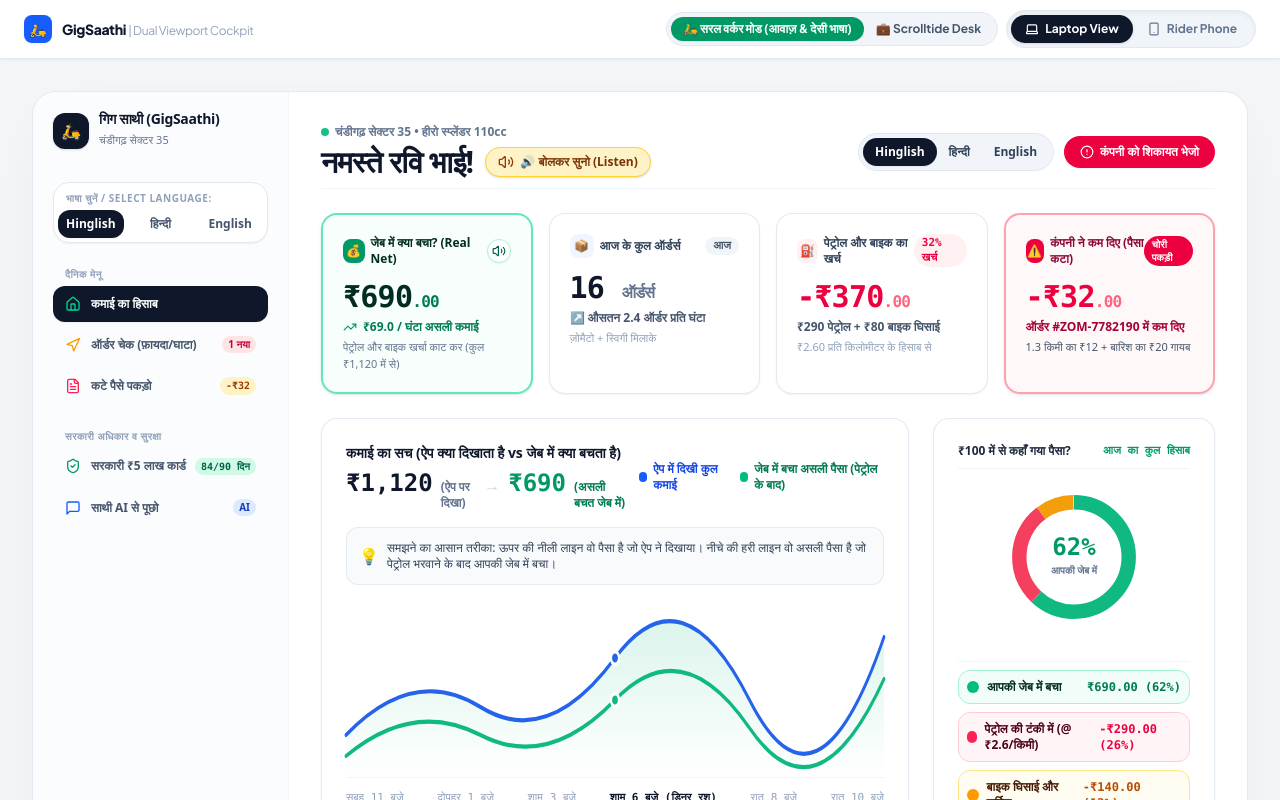
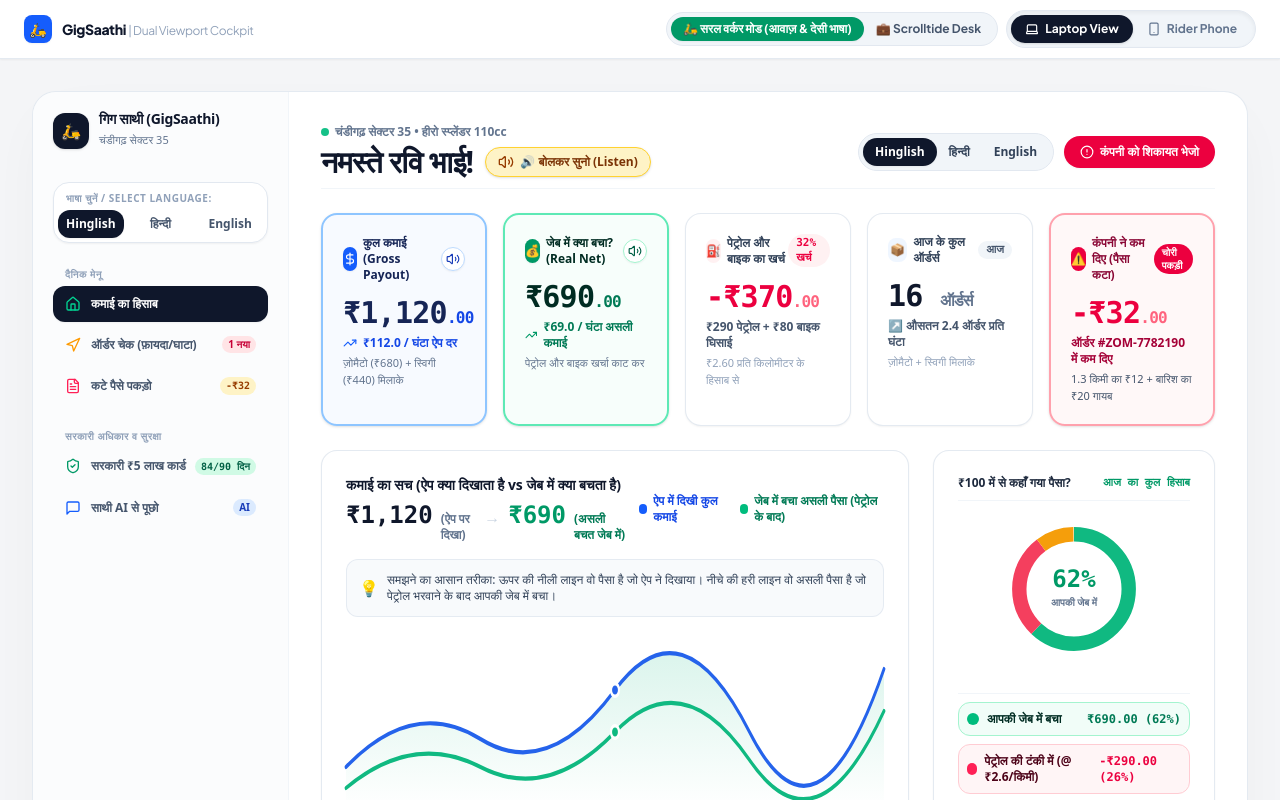
Before and after one commit to naman7r/gig-saathi, a React (Vite) app: page / in a window 1280 px wide. Shown: the top 800 px of the page. Built offline with nearby package versions, Linux system fonts and the light colour scheme.

Commit message:
feat(ui): add dedicated KPI card for Total Gross Earnings with voice audio reader

```diff
--- a/src/components/SightlineDashboard.jsx
+++ b/src/components/SightlineDashboard.jsx
@@ -33,6 +33,11 @@
     voiceBtnListen: '🔊 बोलकर सुनो (Listen)',
     voiceBtnStop: 'आवाज़ बंद करें (Stop)',
     disputeBtnTop: 'कंपनी को शिकायत भेजो',
+    grossTitle: 'कुल कमाई (Gross Payout)',
+    grossSub: 'ज़ोमैटो (₹680) + स्विगी (₹440) मिलाके',
+    grossBadge: 'ऐप कमाई',
+    grossRate: '₹112.0 / घंटा ऐप दर',
+    audioGross: 'आज आपकी ज़ोमैटो और स्विगी मिलाकर कुल सकल कमाई 1120 रुपये है।',
     netTitle: 'जेब में क्या बचा? (Real Net)',
     netSub: 'पेट्रोल और बाइक खर्चा काट कर',
     netBadge: '₹69.0 / घंटा असली कमाई',
@@ -127,6 +132,11 @@
     voiceBtnListen: '🔊 बोलकर सुनें (Listen)',
     voiceBtnStop: 'आवाज़ रोकें (Stop)',
     disputeBtnTop: 'कंपनी को शिकायत भेजें',
+    grossTitle: 'कुल कमाई (सकल आय)',
+    grossSub: 'ज़ोमैटो (₹680) + स्विगी (₹440) मिलाकर',
+    grossBadge: 'सकल राशि',
+    grossRate: '₹112.0 / घंटा सकल दर',
+    audioGross: 'आज आपकी ज़ोमैटो और स्विगी मिलाकर कुल सकल आय 1120 रुपये है।',
     netTitle: 'आपकी शुद्ध जेब बचत',
     netSub: 'पेट्रोल व वाहन खर्च घटाकर',
     netBadge: '₹69.0 / घंटा शुद्ध आय',
@@ -221,6 +231,11 @@
     voiceBtnListen: '🔊 Listen Out Loud',
     voiceBtnStop: 'Stop Audio',
     disputeBtnTop: 'File Dispute Notice',
+    grossTitle: 'Total Gross Earnings',
+    grossSub: 'Zomato (₹680) + Swiggy (₹440) combined',
+    grossBadge: 'App Payout',
+    grossRate: '₹112.0 / hr nominal rate',
+    audioGross: 'Today your total gross payout across Zomato and Swiggy is 1120 rupees.',
     netTitle: 'Real Net in Pocket',
     netSub: 'After fuel & maintenance deducted',
     netBadge: '₹69.0 / hr effective rate',
@@ -623,11 +638,43 @@
             </div>
 
             {/* ========================================================= */}
-            {/* 4 TOP RIDER KPI CARDS */}
+            {/* 5 TOP RIDER KPI CARDS (Dedicated Total Gross & Real Net) */}
             {/* ========================================================= */}
-            <div className="grid grid-cols-1 sm:grid-cols-2 lg:grid-cols-4 gap-4">
+            <div className="grid grid-cols-1 sm:grid-cols-2 md:grid-cols-3 xl:grid-cols-5 gap-4">
 
-              {/* Card 1: Real Net Take-Home */}
+              {/* Card 1: Total Gross Earnings (App Payout) */}
+              <div className="bg-blue-50/50 rounded-2xl p-5 border-2 border-blue-300 shadow-sm space-y-3 relative overflow-hidden">
+                <div className="flex items-center justify-between text-xs text-blue-950 font-bold">
+                  <span className="flex items-center gap-1.5">
+                    <span className="w-6 h-6 rounded-lg bg-blue-600 text-white flex items-center justify-center font-bold text-xs shadow-xs">
+                      <DollarSign className="w-3.5 h-3.5 text-white" />
+                    </span>
+                    <span>{t.grossTitle}</span>
+                  </span>
+                  <button
+                    onClick={() => speakText('audioGross', t.audioGross)}
+                    title={t.voiceBtnListen}
+                    className="p-1 rounded-full bg-white text-blue-800 hover:bg-blue-100 border border-blue-200 shadow-xs"
+                  >
+                    <Volume2 className="w-3.5 h-3.5" />
+                  </button>
+                </div>
+
+                <div className="space-y-1">
+                  <div className="text-3xl font-extrabold text-blue-950 font-mono tracking-tight">
+                    ₹1,120<span className="text-base text-blue-700 font-semibold">.00</span>
+                  </div>
+                  <div className="flex items-center gap-1.5 text-xs font-bold text-blue-700">
+                    <TrendingUp className="w-3.5 h-3.5 text-blue-600" />
+                    <span>{t.grossRate}</span>
+                  </div>
+                  <p className="text-[11px] text-slate-500 font-medium">
+                    {t.grossSub}
+                  </p>
+                </div>
+              </div>
+
+              {/* Card 2: Real Net Take-Home */}
               <div className="bg-emerald-50/40 rounded-2xl p-5 border-2 border-emerald-300 shadow-sm space-y-3 relative overflow-hidden">
                 <div className="flex items-center justify-between text-xs text-emerald-950 font-bold">
                   <span className="flex items-center gap-1.5">
@@ -652,29 +699,8 @@
                     <span>{t.netBadge}</span>
                   </div>
                   <p className="text-[11px] text-slate-500 font-medium">
-                    {t.netSub} ({t.totalOf})
+                    {t.netSub}
                   </p>
-                </div>
-              </div>
-
-              {/* Card 2: Deliveries Completed */}
-              <div className="bg-white rounded-2xl p-5 border border-slate-200/90 shadow-xs space-y-3">
-                <div className="flex items-center justify-between text-xs text-slate-700 font-bold">
-                  <span className="flex items-center gap-1.5">
-                    <span className="w-6 h-6 rounded-lg bg-blue-50 text-blue-600 flex items-center justify-center font-bold text-xs">📦</span>
-                    <span>{t.deliveriesTitle}</span>
-                  </span>
-                  <span className="font-mono text-[11px] bg-slate-100 text-slate-600 px-2 py-0.5 rounded-full font-bold">{t.today}</span>
-                </div>
-
-                <div className="space-y-1">
-                  <div className="text-3xl font-extrabold text-slate-900 font-mono tracking-tight">
-                    16 <span className="text-base font-semibold text-slate-500 font-sans">{t.ordersUnit}</span>
-                  </div>
-                  <div className="flex items-center gap-1.5 text-xs font-semibold text-slate-600">
-                    <span>{t.deliveriesRate}</span>
-                  </div>
-                  <p className="text-[11px] text-slate-400 font-medium">{t.deliveriesSub}</p>
                 </div>
               </div>
 
@@ -699,7 +725,28 @@
                 </div>
               </div>
 
-              {/* Card 4: Underpayment & Anomaly Flags */}
+              {/* Card 4: Deliveries Completed */}
+              <div className="bg-white rounded-2xl p-5 border border-slate-200/90 shadow-xs space-y-3">
+                <div className="flex items-center justify-between text-xs text-slate-700 font-bold">
+                  <span className="flex items-center gap-1.5">
+                    <span className="w-6 h-6 rounded-lg bg-blue-50 text-blue-600 flex items-center justify-center font-bold text-xs">📦</span>
+                    <span>{t.deliveriesTitle}</span>
+                  </span>
+                  <span className="font-mono text-[11px] bg-slate-100 text-slate-600 px-2 py-0.5 rounded-full font-bold">{t.today}</span>
+                </div>
+
+                <div className="space-y-1">
+                  <div className="text-3xl font-extrabold text-slate-900 font-mono tracking-tight">
+                    16 <span className="text-base font-semibold text-slate-500 font-sans">{t.ordersUnit}</span>
+                  </div>
+                  <div className="flex items-center gap-1.5 text-xs font-semibold text-slate-600">
+                    <span>{t.deliveriesRate}</span>
+                  </div>
+                  <p className="text-[11px] text-slate-400 font-medium">{t.deliveriesSub}</p>
+                </div>
+              </div>
+
+              {/* Card 5: Underpayment & Anomaly Flags */}
               <div className="bg-rose-50/50 rounded-2xl p-5 border-2 border-rose-300 shadow-sm space-y-3 relative overflow-hidden">
                 <div className="flex items-center justify-between text-xs text-rose-900 font-bold">
                   <span className="flex items-center gap-1.5">
```
